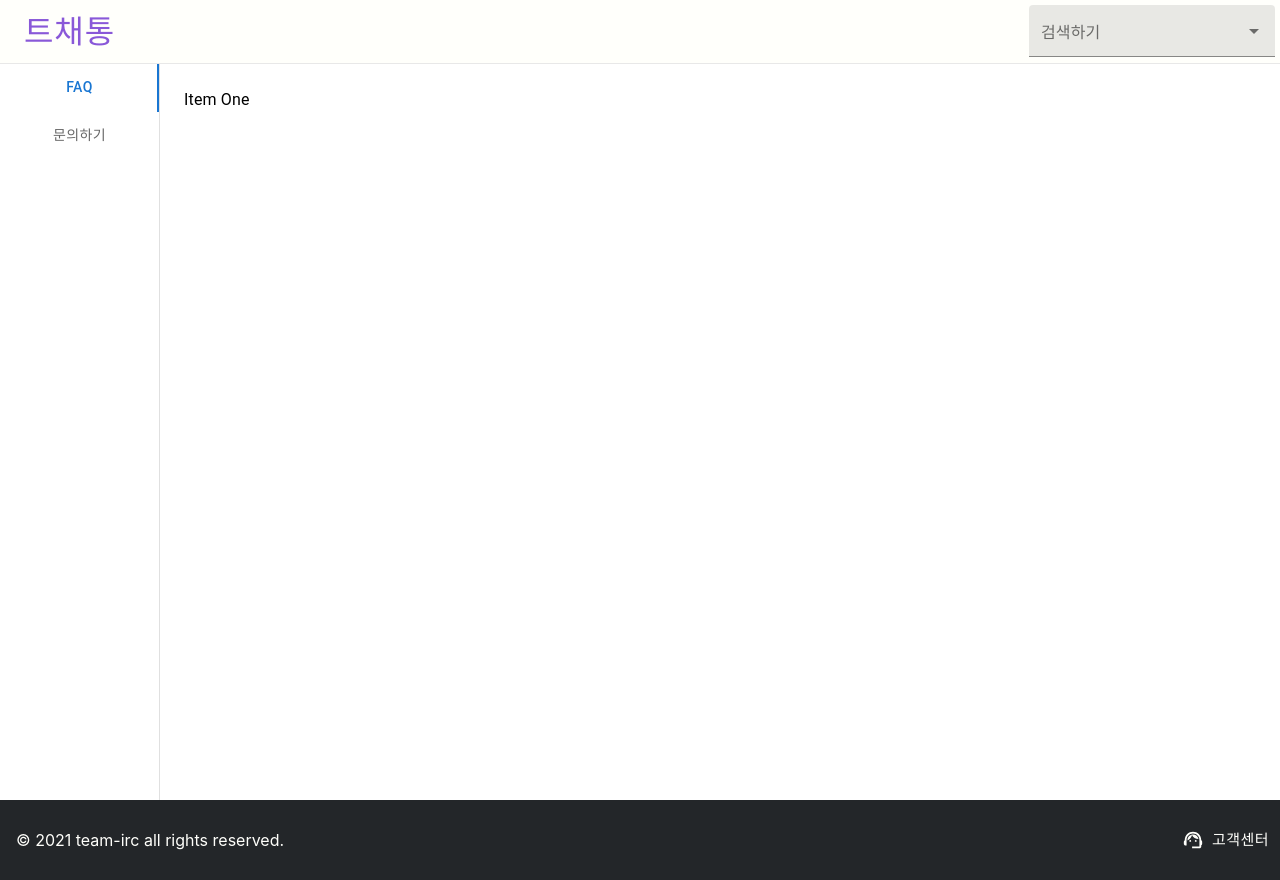
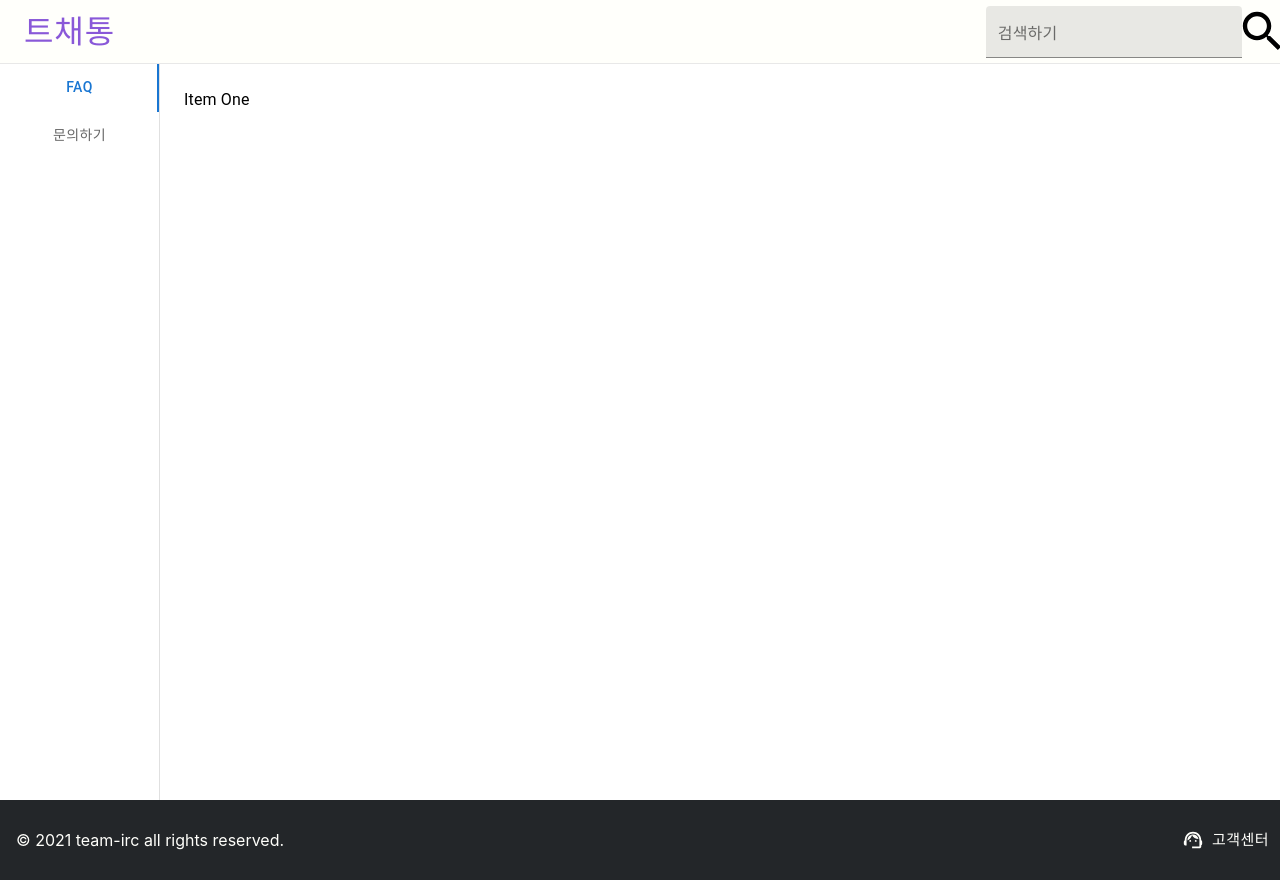
Before and after one commit to team-irc/tchatong, a Next.js app in the folder app/frontend/: page /help in a window 1280 px wide. Built offline with nearby package versions, Linux system fonts and the light colour scheme.

Commit message:
Add Search Button

```diff
--- a/app/frontend/layout/header.tsx
+++ b/app/frontend/layout/header.tsx
@@ -2,6 +2,7 @@ import { FC, useEffect, useState } from "react";
 import Link from "next/link";
 import { Button, Box, TextField } from "@material-ui/core";
 import Autocomplete from "@mui/material/Autocomplete";
+import SearchIcon from "@mui/icons-material/Search";
 import type { streamer } from "../pages/api/streamers";
 import styles from "../styles/Header.module.css";
 import { useRouter, NextRouter } from "next/router";
@@ -10,6 +11,10 @@ const Header: FC = ({ children }): JSX.Element => {
   const router: NextRouter = useRouter();
   const [streamerList, setStreamerList] = useState<streamer[]>([]);
   const [textToSearch, setTextToSearch] = useState<string>("");
+
+  const searchButtonOnClick = () => {
+    router.push(`/${textToSearch}`);
+  };
 
   const searchBarKeyDown = (e: any) => {
     console.log("keydown");
@@ -37,13 +42,8 @@ const Header: FC = ({ children }): JSX.Element => {
         </Link>
         <Autocomplete
           disablePortal
-          sx={{
-            position: "absolute",
-            right: 0,
-            top: 0,
-            padding: "5px",
-            width: "20%",
-          }}
+          freeSolo
+          className={styles.SearchBar}
           options={streamerList}
           inputValue={textToSearch}
           onInputChange={(_, value) => setTextToSearch(value)}
@@ -70,6 +70,15 @@ const Header: FC = ({ children }): JSX.Element => {
             );
           }}
         />
+        <SearchIcon
+          fontSize="large"
+          style={{
+            cursor: "pointer",
+            transform: "scale(1.5)",
+            marginLeft: "0.2rem",
+          }}
+          onClick={searchButtonOnClick}
+        />
       </header>
       {children}
     </>
--- a/app/frontend/styles/Header.module.css
+++ b/app/frontend/styles/Header.module.css
@@ -1,12 +1,13 @@
 .Header {
   position: fixed;
   top: 0;
-  display: block;
   width: 100vw;
   height: 4rem;
   background-color: var(--background-white);
   border-bottom: 1px solid var(--gray);
   z-index: 100;
+  display: flex;
+  align-items: center;
 }
 
 .Logo {
@@ -17,6 +18,11 @@
   margin-left: 1rem !important;
 }
 
+.SearchBar {
+  width: 20%;
+  margin-left: auto;
+}
+
 .AutoCompleteAvatarImg {
   border-radius: 50%;
   margin-right: 1rem;
--- a/app/frontend/styles/Home.module.css
+++ b/app/frontend/styles/Home.module.css
@@ -9,7 +9,9 @@
 }
 
 .MainContent {
+  display: flex;
   width: 65%;
+  align-items: center;
 }
 
 .MainLogo {
```
Also changed, not shown: app/frontend/pages/index.tsx (+16 -1 lines).
